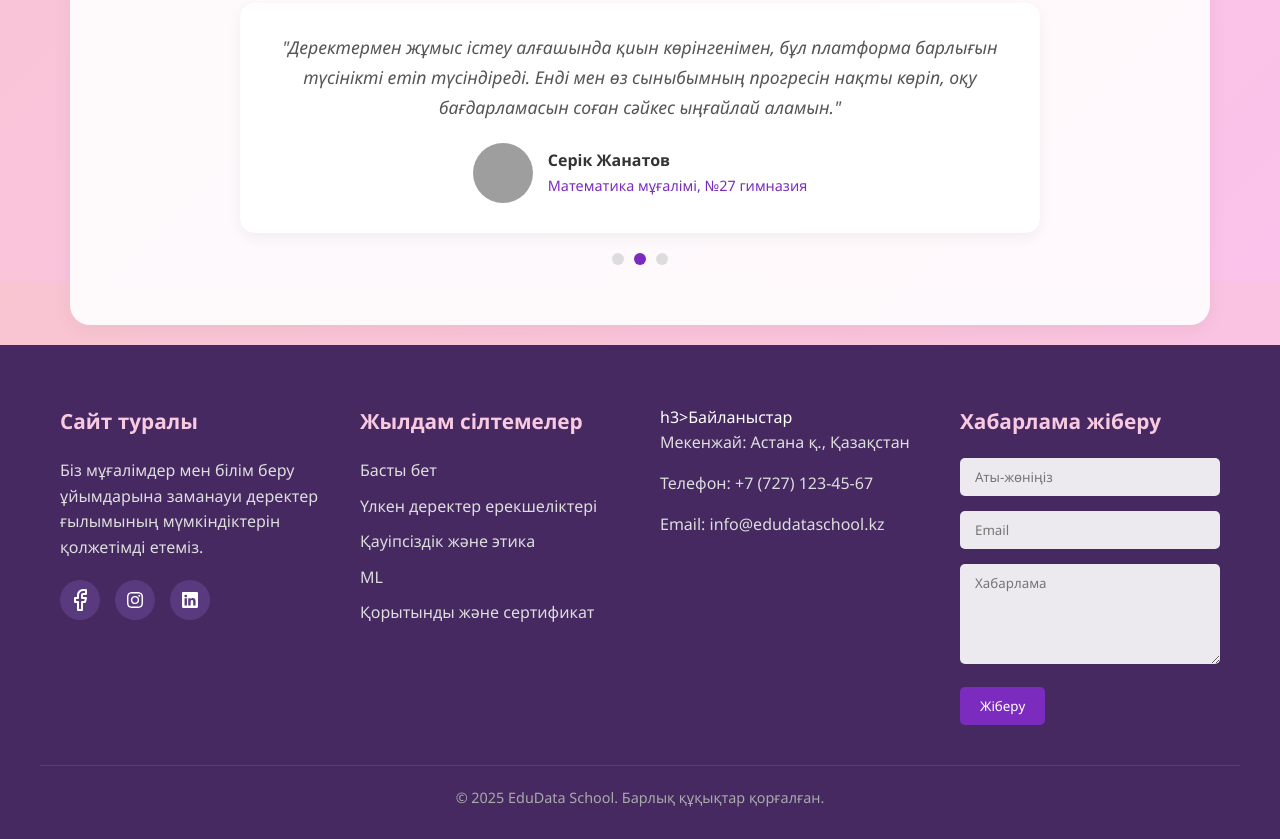
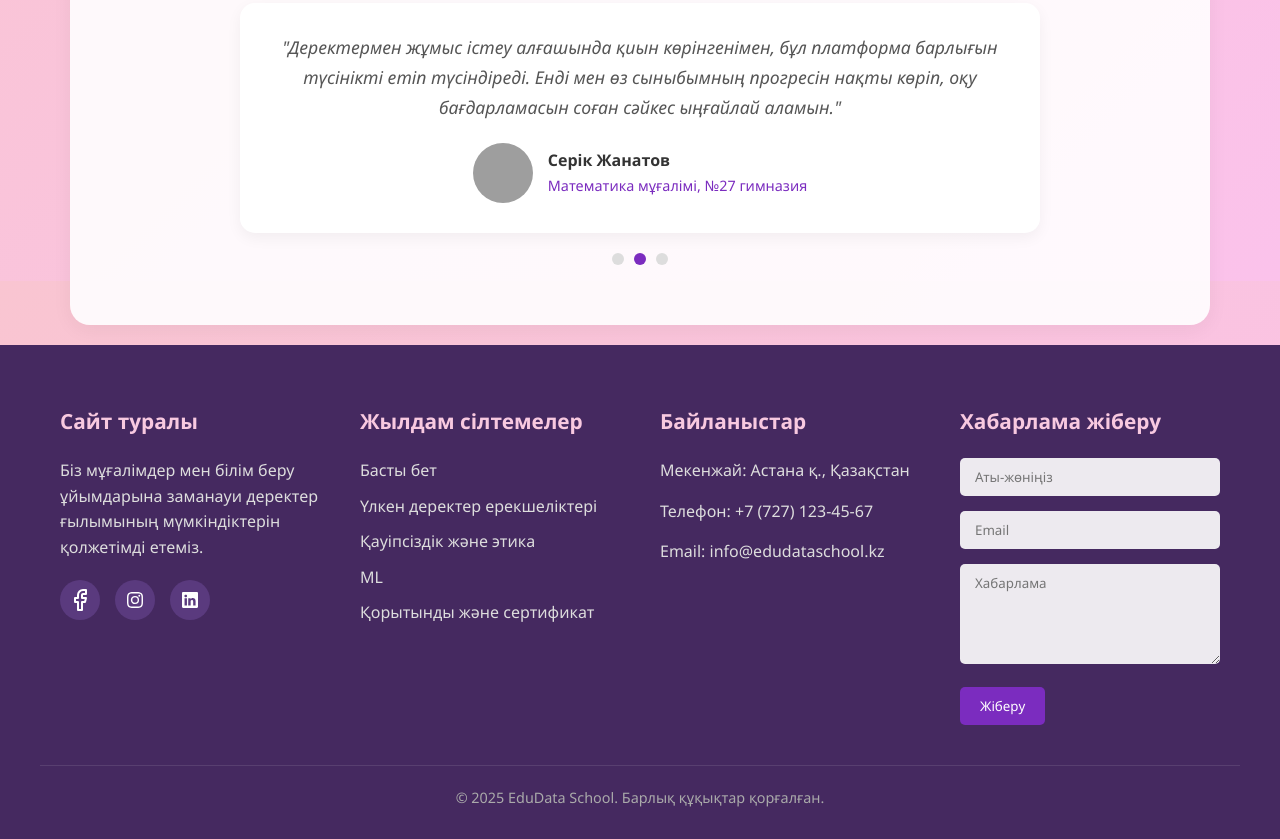
Before and after one commit to edukz-prog/dataschool, a plain HTML site: page index.html in a window 1280 px wide. Shown: the part 2119-2958 px from the top of the page. Drawn offline with Linux system fonts and the light colour scheme; grey boxes are pictures that could not be loaded.

Commit message:
Update index.html

```diff
--- a/index.html
+++ b/index.html
@@ -1065,7 +1065,7 @@
            </div>
 
            <div class="footer-column">
-               h3>Байланыстар</h3>
+               <h3>Байланыстар</h3>
                 <p>Мекенжай: Астана қ., Қазақстан</p>
                 <p>Телефон: +7 (727) 123-45-67</p>
                 <p>Email: info@edudataschool.kz</p>
```
